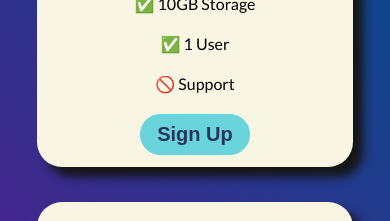
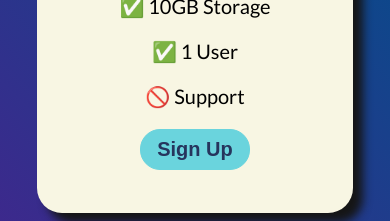
Before and after one commit to DinuraKithnada/pricing-table, a plain HTML site: page index.html in a window 390 px wide. Shown: the part 196-417 px from the top of the page. Drawn offline with Linux system fonts and the light colour scheme; a web font is replaced by a local one.

Commit message:
Update style.css

```diff
--- a/style.css
+++ b/style.css
@@ -48,6 +48,7 @@ body {
 
     li {
       padding: 10px 0px;
+      font-size: 20px;
     }
 
     .plan-button {
@@ -73,6 +74,7 @@ li {
 
       .pricing-plan {
         min-width: 300px;
+        min-height: 375px;
       }
 
     }
```
Lines whose indentation alone changed are shown as unchanged.
